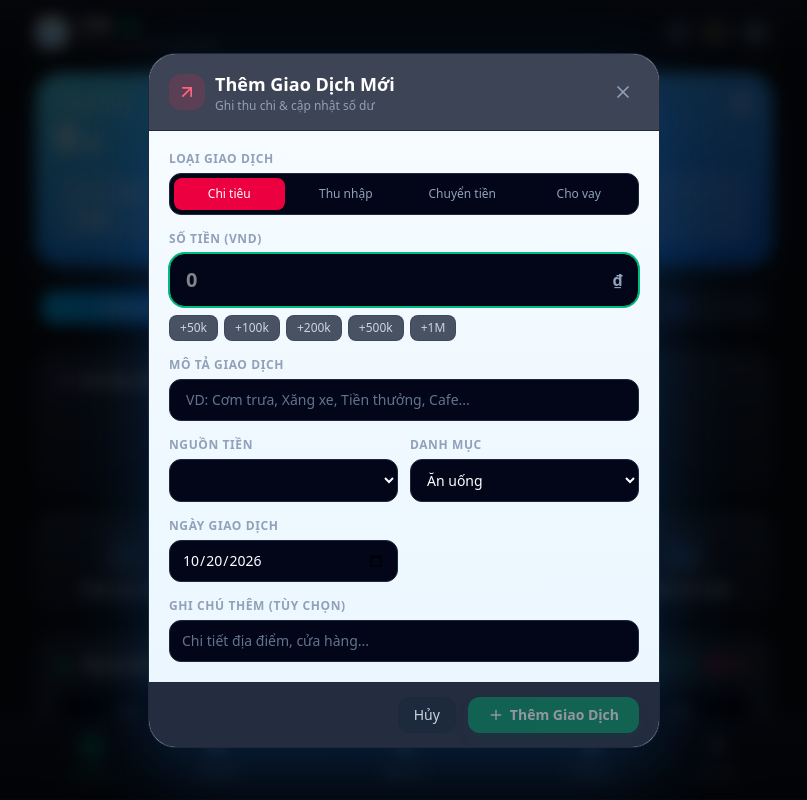
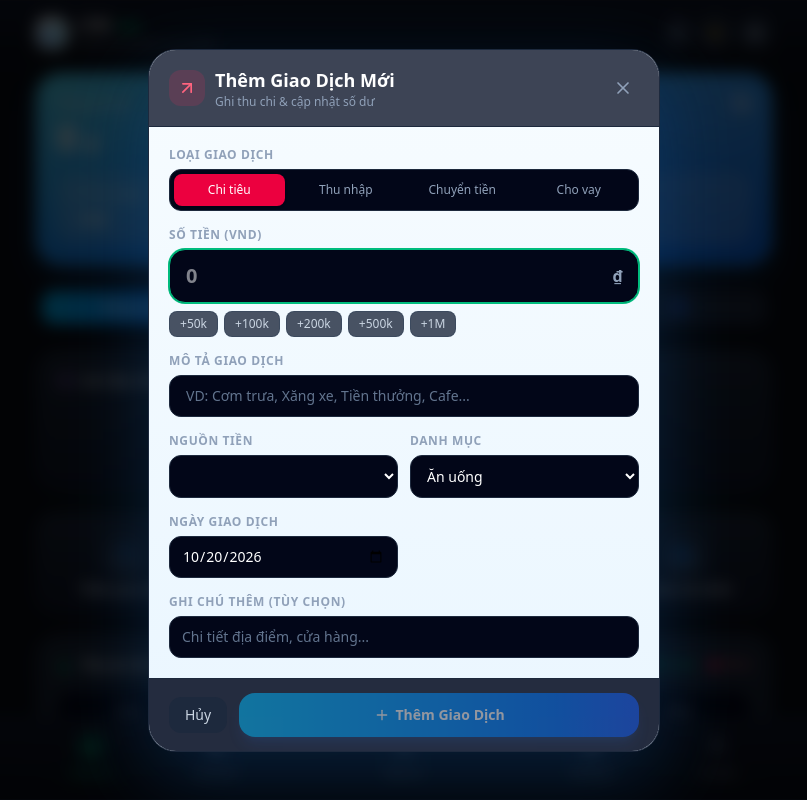
Before and after one commit to tranlocbtr99/Ltmsav, a React (Vite) app: page / in a window 1280 px wide. Both pictures are taken after a click on the button "Thêm giao dịch". Shown: the top 800 px of the page, without its empty margins (236-1043 px from the left). Built offline with nearby package versions, Linux system fonts and the light colour scheme; what @capacitor/core would draw is missing.

Commit message:
style: align transaction save action with reference blue primary CTA

```diff
--- a/src/components/AddTransactionModal.tsx
+++ b/src/components/AddTransactionModal.tsx
@@ -341,7 +341,7 @@ export const AddTransactionModal: React.FC<AddTransactionModalProps> = ({
             type="button"
             onClick={handleSubmit}
             disabled={numAmount <= 0}
-            className="flex items-center gap-1.5 px-5 py-2 bg-emerald-600 hover:bg-emerald-500 disabled:opacity-50 disabled:pointer-events-none text-white text-xs sm:text-sm font-semibold rounded-xl shadow-lg shadow-emerald-900/30 transition shrink-0"
+            className="flex items-center justify-center gap-1.5 px-5 py-3 bg-gradient-to-r from-sky-400 to-blue-600 hover:brightness-105 disabled:opacity-50 disabled:pointer-events-none text-white text-xs sm:text-sm font-semibold rounded-2xl shadow-lg shadow-blue-500/20 transition flex-1"
           >
             <Plus className="w-4 h-4" />
             <span>{t('addTransactionBtn')}</span>
```
